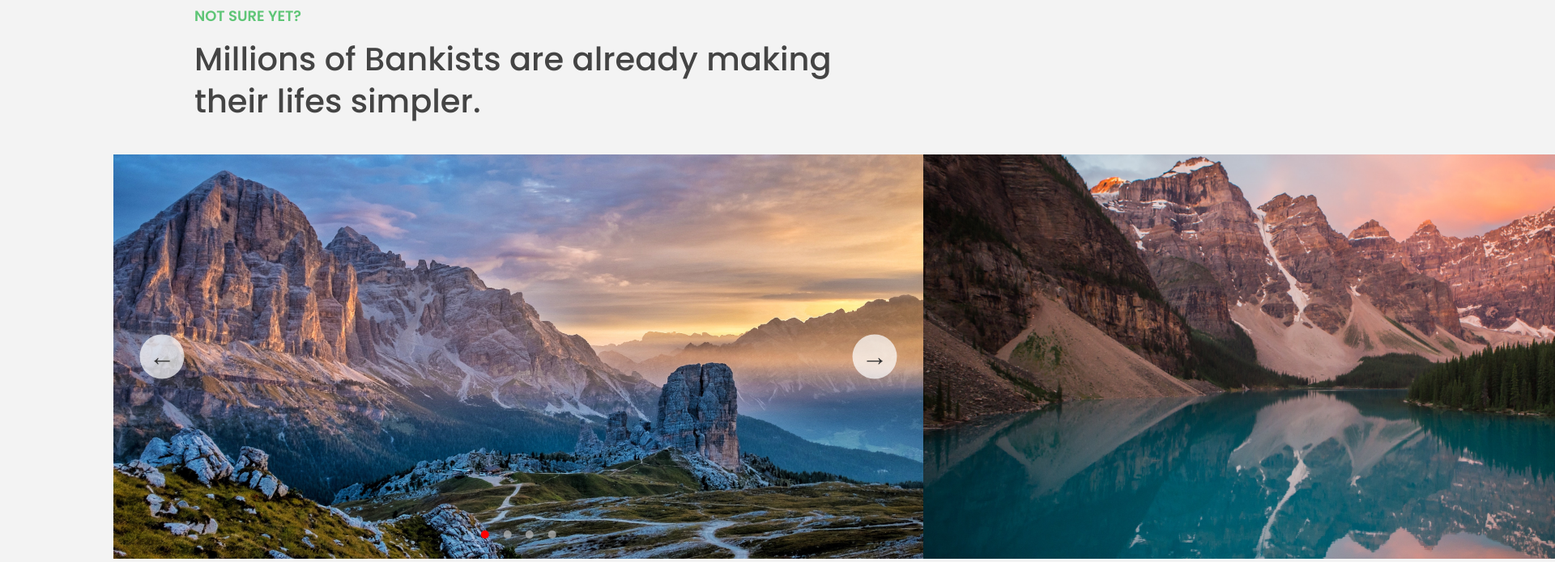
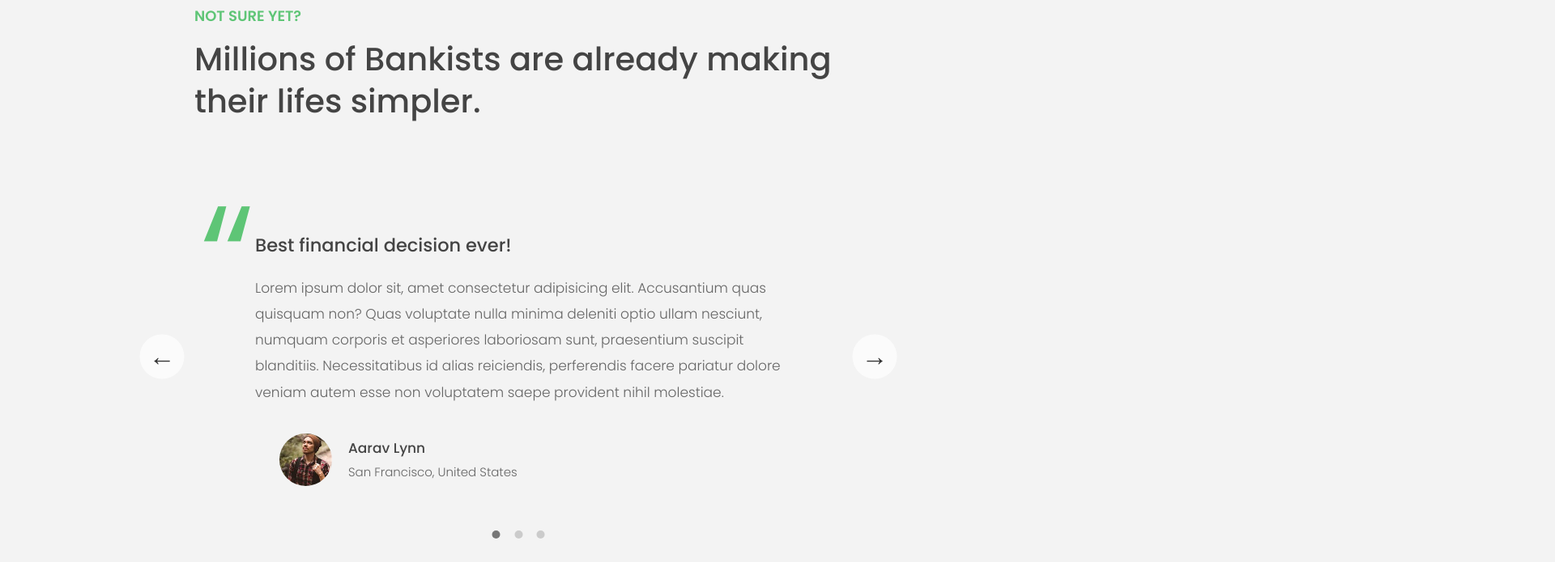
Before and after one commit to ikeraguero/javascript-course, a plain HTML site: page 12 - Advanced-DOM-Bankist/index.html in a window 1280 px wide. Shown: the part 3355-4050 px from the top of the page at 81% size, 1920 px wide, since content can reach past the window. Drawn offline with Linux system fonts and the light colour scheme.

Commit message:
Bankist Site - Add Slide Features Refactored

```diff
--- a/12 - Advanced-DOM-Bankist/index.html
+++ b/12 - Advanced-DOM-Bankist/index.html
@@ -215,7 +215,6 @@
       </div>
 
       <div class="slider">
-        <!--
         <div class="slide slide--1">
           <div class="testimonial">
             <h5 class="testimonial__header">Best financial decision ever!</h5>
@@ -230,7 +229,7 @@
             <address class="testimonial__author">
               <img src="img/user-1.jpg" alt="" class="testimonial__photo" />
               <h6 class="testimonial__name">Aarav Lynn</h6>
-              <p class="testimonial__location">San Francisco, USA</p>
+              <p class="testimonial__location">San Francisco, United States</p>
             </address>
           </div>
         </div>
@@ -250,7 +249,7 @@
             <address class="testimonial__author">
               <img src="img/user-2.jpg" alt="" class="testimonial__photo" />
               <h6 class="testimonial__name">Miyah Miles</h6>
-              <p class="testimonial__location">London, UK</p>
+              <p class="testimonial__location">London, United Kingdom</p>
             </address>
           </div>
         </div>
@@ -271,15 +270,10 @@
             <address class="testimonial__author">
               <img src="img/user-3.jpg" alt="" class="testimonial__photo" />
               <h6 class="testimonial__name">Francisco Gomes</h6>
-              <p class="testimonial__location">Lisbon, Portugal</p>
+              <p class="testimonial__location">São Paulo, Brazil</p>
             </address>
           </div>
         </div>
-      -->
-        <div class="slide"><img src="img/img-1.jpg" alt="Photo 1" /></div>
-        <div class="slide"><img src="img/img-2.jpg" alt="Photo 2" /></div>
-        <div class="slide"><img src="img/img-3.jpg" alt="Photo 3" /></div>
-        <div class="slide"><img src="img/img-4.jpg" alt="Photo 4" /></div>
         <button class="slider__btn slider__btn--left">&larr;</button>
         <button class="slider__btn slider__btn--right">&rarr;</button>
         <div class="dots"></div>
--- a/12 - Advanced-DOM-Bankist/script.js
+++ b/12 - Advanced-DOM-Bankist/script.js
@@ -59,16 +59,44 @@
 header.append(message);
 
 // Sliders
-slider.style.overflow = "visible";
 // Set sliders temporarily to images
 allSlides.forEach((slide, i) => {
   slide.style.transform = `TranslateX(${100 * i}%)`;
 });
+
 // Set starting condition
 let curSlide = 0;
 let maxSlide = allSlides.length;
+
+// Implementing initial conditions (creating dots, activating dots)
+const createDots = function () {
+  allSlides.forEach((_, i) => {
+    dotContainer.insertAdjacentHTML(
+      "beforeend",
+      `<button class=dots__dot data-slide=${i}></button>`
+    );
+  });
+};
+
+const activateDots = function (slide) {
+  const allDots = document.querySelectorAll(".dots__dot");
+
+  allDots.forEach((dot) => {
+    dot.classList.remove("dots__dot--active");
+  });
+  document
+    .querySelector(`.dots__dot[data-slide="${slide}"]`)
+    .classList.add("dots__dot--active");
+};
+
+const init = () => {
+  createDots();
+  activateDots(0);
+};
+
+init();
+
 // Implement next slide logic - "current slide will always be the one with 0% of translateX"
-
 const goToSlide = function (curSlide) {
   allSlides.forEach((slide, i) => {
     slide.style.transform = `TranslateX(${100 * (i - curSlide)}%)`;
@@ -86,8 +114,8 @@
   activateDots(curSlide);
 };
 btnRight.addEventListener("click", nextSlide);
+
 // Implement previous slide logic
-
 const prevSlide = function () {
   if (curSlide > 0) {
     curSlide--;
@@ -105,32 +133,7 @@
   else if (e.key == "ArrowLeft") prevSlide();
 });
 
-// Implementing slides dots
-
-const createDots = function () {
-  allSlides.forEach((_, i) => {
-    dotContainer.insertAdjacentHTML(
-      "beforeend",
-      `<button class=dots__dot data-slide=${i}></button>`
-    );
-  });
-};
-
-createDots();
-
-const activateDots = function (slide) {
-  const allDots = document.querySelectorAll(".dots__dot");
-
-  allDots.forEach((dot) => {
-    dot.classList.remove("dots__dot--active");
-  });
-  document
-    .querySelector(`.dots__dot[data-slide="${slide}"]`)
-    .classList.add("dots__dot--active");
-};
-activateDots(0);
 // Add event listener to cointainer - event delegation
-
 dotContainer.addEventListener("click", function (e) {
   if (e.target.classList.contains("dots__dot")) {
     const dotClicked = e.target.dataset.slide;
--- a/12 - Advanced-DOM-Bankist/style.css
+++ b/12 - Advanced-DOM-Bankist/style.css
@@ -460,7 +460,7 @@
 
 .dots__dot--active {
   /* background-color: #fff; */
-  background-color: red;
+  background-color: #777;
   opacity: 1;
 }
 
```
